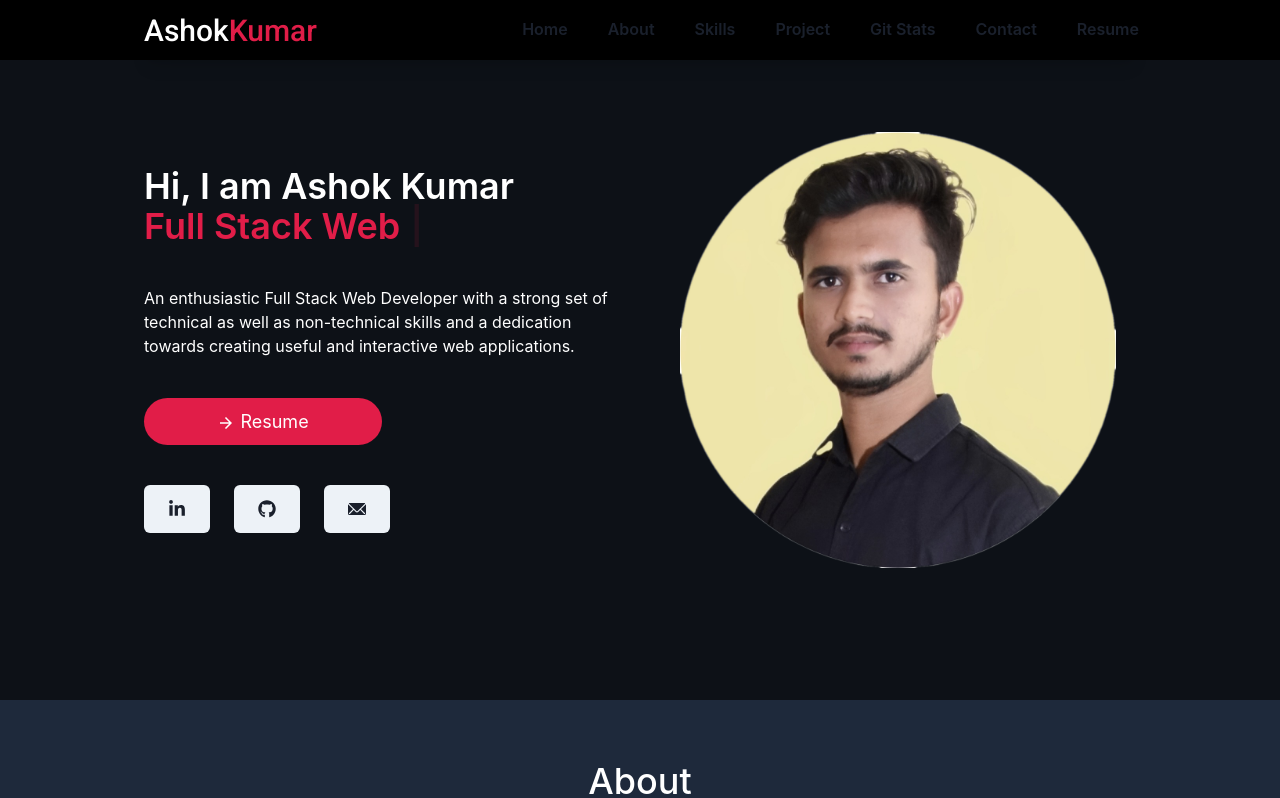
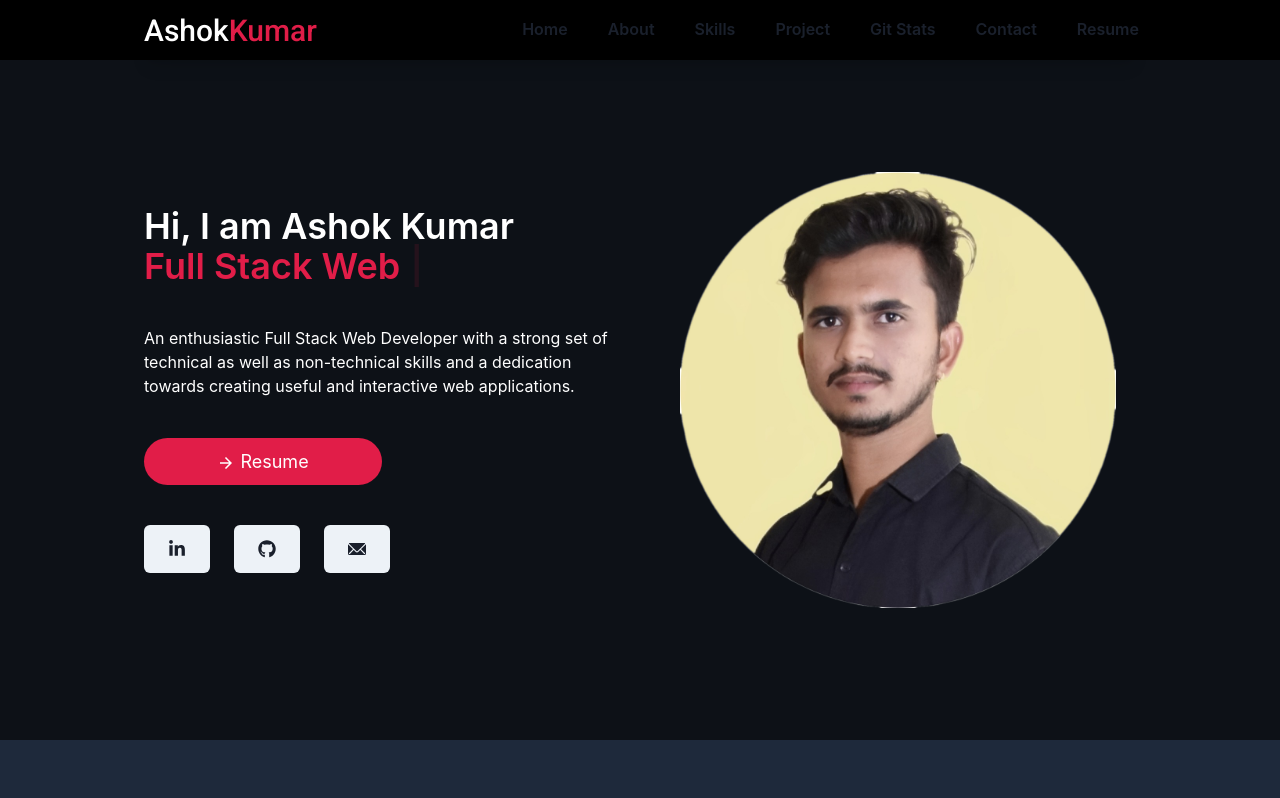
Before and after one commit to AshokPrjapati/AshokPrjapati.github.io, a React (Create React App) app: page / in a window 1280 px wide. Shown: the top 798 px of the page. Built offline with nearby package versions, Linux system fonts and the light colour scheme.

Commit message:
added : download button

```diff
--- a/src/Components/Contact/Contact.jsx
+++ b/src/Components/Contact/Contact.jsx
@@ -172,16 +172,17 @@ export default function Contact() {
                   </Text>
                 </Box>
 
-                <Tooltip label={"Resume"} closeOnClick={false} hasArrow onClick={() => {
-                  const pdfUrl = "/assets/fw21_0784-Ashok-Kumar-Resume.pdf";
-                  const downloadLink = document.createElement("a");
-                  downloadLink.href = pdfUrl;
-                  downloadLink.download = "fw21_0784-Ashok-kumar-Resume.pdf";
-                  downloadLink.click();
-                }}>
+                <Tooltip label={"Resume"} closeOnClick={false} hasArrow>
                   <Link
                     href="https://drive.google.com/file/d/1P27IWs5s4X1JBKLqUAMapYS6an5D_wvH/view?usp=sharing"
                     isExternal
+                    onClick={() => {
+                      const pdfUrl = "/assets/fw21_0784-Ashok-Kumar-Resume.pdf";
+                      const downloadLink = document.createElement("a");
+                      downloadLink.href = pdfUrl;
+                      downloadLink.download = "fw21_0784-Ashok-kumar-Resume.pdf";
+                      downloadLink.click();
+                    }}
                   >
                     <IconButton
                       color={"text.1"}
--- a/src/Components/Hero/Hero.jsx
+++ b/src/Components/Hero/Hero.jsx
@@ -17,7 +17,7 @@ import SIcons from "./SIcons";
 
 function Hero() {
   return (
-    <Container maxW={"5xl"}>
+    <Container pt={{ base: "40px", md: "none" }} maxW={"5xl"}>
       <Stack
         align={"center"}
         spacing={{ base: 8, md: 10 }}
--- a/src/Components/Projects/Projects.jsx
+++ b/src/Components/Projects/Projects.jsx
@@ -59,7 +59,6 @@ const Projects = () => {
             >
               <Box h={"210px"} bg={"gray.100"} align="center" mt={-6} mx={-6} mb={6}>
                 <Image
-
                   h={"210px"}
                   src={p.src}
                   layout={"fill"}
```
